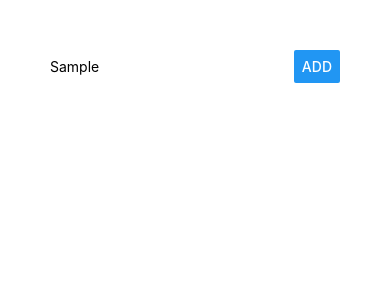
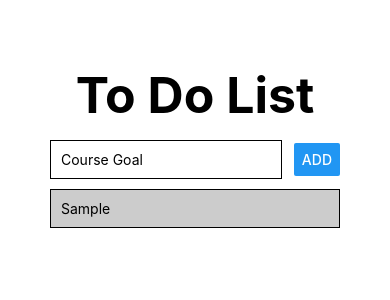
Before and after one commit to BureikuT/RN-First-APP, a React Native app: screen / in a window 390 px wide. Both pictures are taken after typing "Sample" into the empty fields and a click on the button "ADD". Shown: the top 300 px of the page. Built offline with nearby package versions, Linux system fonts and the light colour scheme.

Commit message:
creating a to do list, and have the list being mapped out. No database.

```diff
--- a/App.js
+++ b/App.js
@@ -2,21 +2,41 @@
 import { StyleSheet, Text, View, Button, TextInput } from "react-native";
 
 export default function App() {
-  const [outputText, setOutputText] = useState(
-    "BLAAAAAAAAAAAAAAAAAAAAAAAAAAAAAAGH"
-  );
+  const [enteredGoal, setEnteredGoal] = useState("");
+  const [courseGoals, setCourseGoals] = useState([]);
+
+  const goalInputHandler = enteredText => {
+    setEnteredGoal(enteredText);
+  };
+
+  const addGoalHandler = () => {
+    setCourseGoals([...courseGoals, enteredGoal]);
+    console.log(enteredGoal + " " + "was added");
+    goalInputHandler("");
+  };
 
   return (
     <View style={styles.screen}>
+      <View style={styles.title}>
+        <Text style={styles.titleBold}>To Do List</Text>
+      </View>
       <View style={styles.inputContainer}>
         <TextInput
           placeholder="Course Goal"
           style={styles.input}
+          onChangeText={goalInputHandler}
+          value={enteredGoal}
         />
-        <Button title="Add" />
+        <Button title="Add" onPress={addGoalHandler} />
       </View>
 
-      <View></View>
+      <View>
+        {courseGoals.map(goal => (
+          <View key={goal} style={styles.listItem}>
+            <Text>{goal}</Text>
+          </View>
+        ))}
+      </View>
     </View>
   );
 }
@@ -29,5 +49,27 @@
     flexDirection: "row",
     justifyContent: "space-between",
     alignItems: "center"
+  },
+  input: {
+    borderColor: "black",
+    width: "80%",
+    borderWidth: 1,
+    padding: 10
+  },
+  title: {
+    flexDirection: "row",
+    justifyContent: "center",
+    padding: 15
+  },
+  titleBold: {
+    fontWeight: "bold",
+    fontSize: 50
+  },
+  listItem: {
+    padding: 10,
+    marginVertical: 10,
+    backgroundColor: "#ccc",
+    borderColor: "black",
+    borderWidth: 1
   }
 });
```
